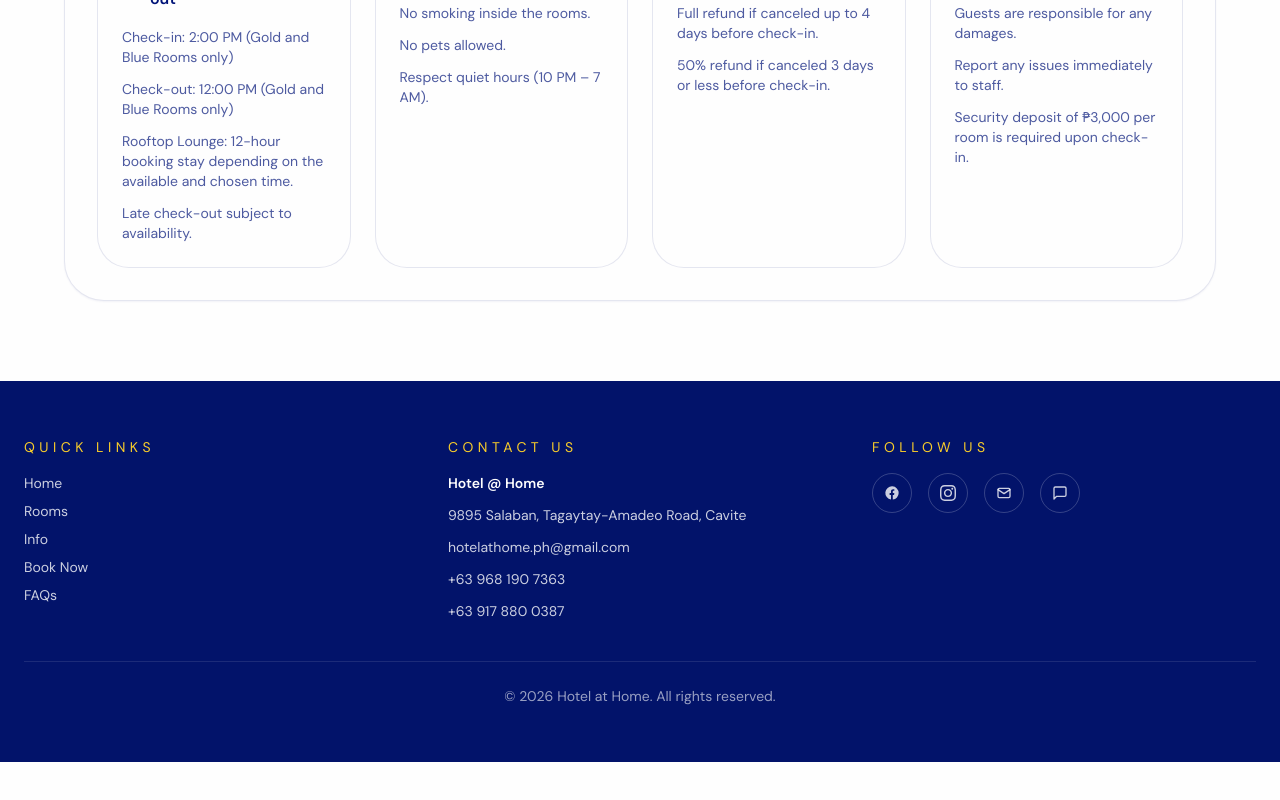
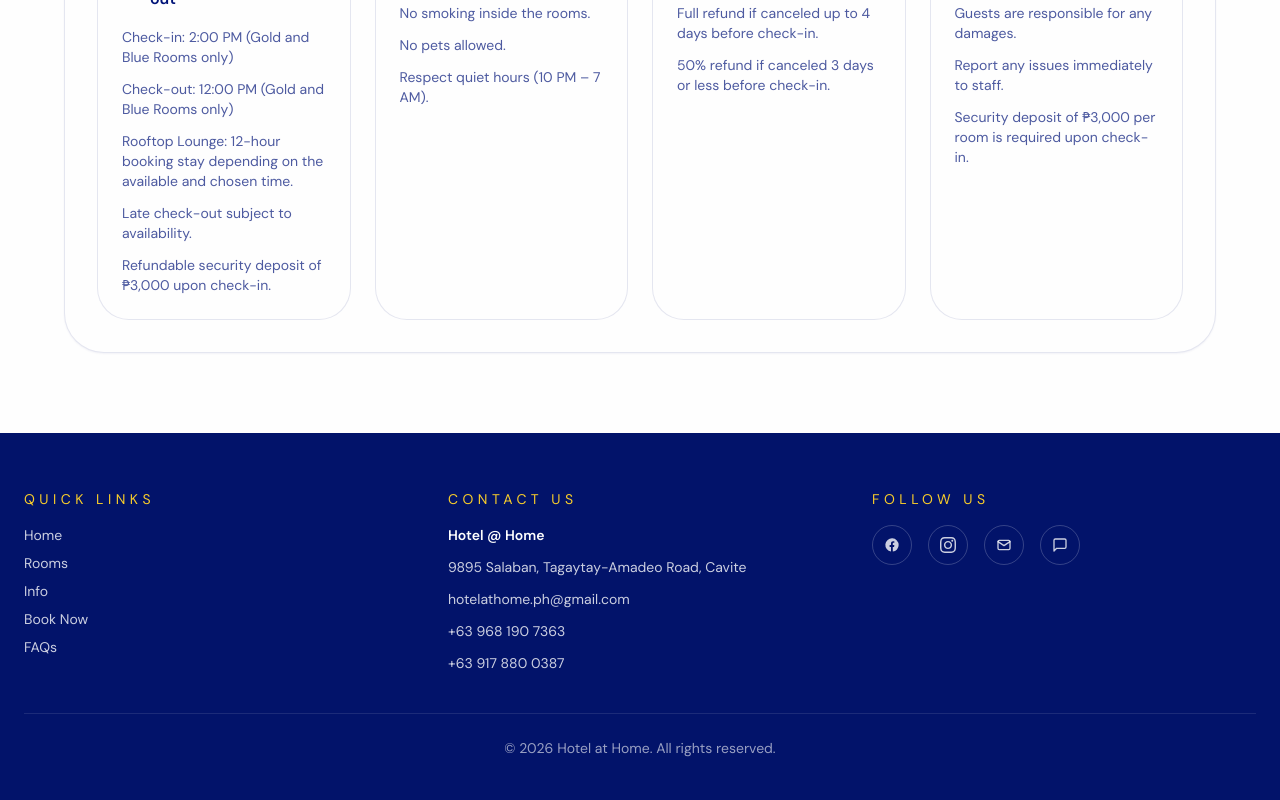
Before and after one commit to nichodaenielle/Hotel-HomePH, a Next.js app in the folder frontend/: page /info in a window 1280 px wide. Shown: the part 3161-3961 px from the top of the page. Before the commit the page ends 3923 px from the top, so only its background shows below. Built offline with nearby package versions, Linux system fonts and the light colour scheme.

Commit message:
feat: add refundable security deposit of Php3,000 to check-in info on info and book-now pages

```diff
--- a/frontend/src/app/book-now/page.tsx
+++ b/frontend/src/app/book-now/page.tsx
@@ -1308,6 +1308,7 @@ function BookNowContent() {
                       <li>Check-out: 12:00 PM (Gold and Blue Rooms only)</li>
                       <li>Rooftop Lounge: 12-hour booking stay depending on the available and chosen time.</li>
                       <li>Late check-out subject to availability.</li>
+                      <li>Refundable security deposit of ₱3,000 upon check-in.</li>
                     </ul>
                   </div>
                   <div>
--- a/frontend/src/app/info/page.tsx
+++ b/frontend/src/app/info/page.tsx
@@ -326,6 +326,7 @@ export default function InfoPage() {
                 <li className="transition-colors duration-300 group-hover:text-brand-blue/80">Check-out: 12:00 PM (Gold and Blue Rooms only)</li>
                 <li className="transition-colors duration-300 group-hover:text-brand-blue/80">Rooftop Lounge: 12-hour booking stay depending on the available and chosen time.</li>
                 <li className="transition-colors duration-300 group-hover:text-brand-blue/80">Late check-out subject to availability.</li>
+                <li className="transition-colors duration-300 group-hover:text-brand-blue/80">Refundable security deposit of ₱3,000 upon check-in.</li>
               </ul>
             </div>
 
```
